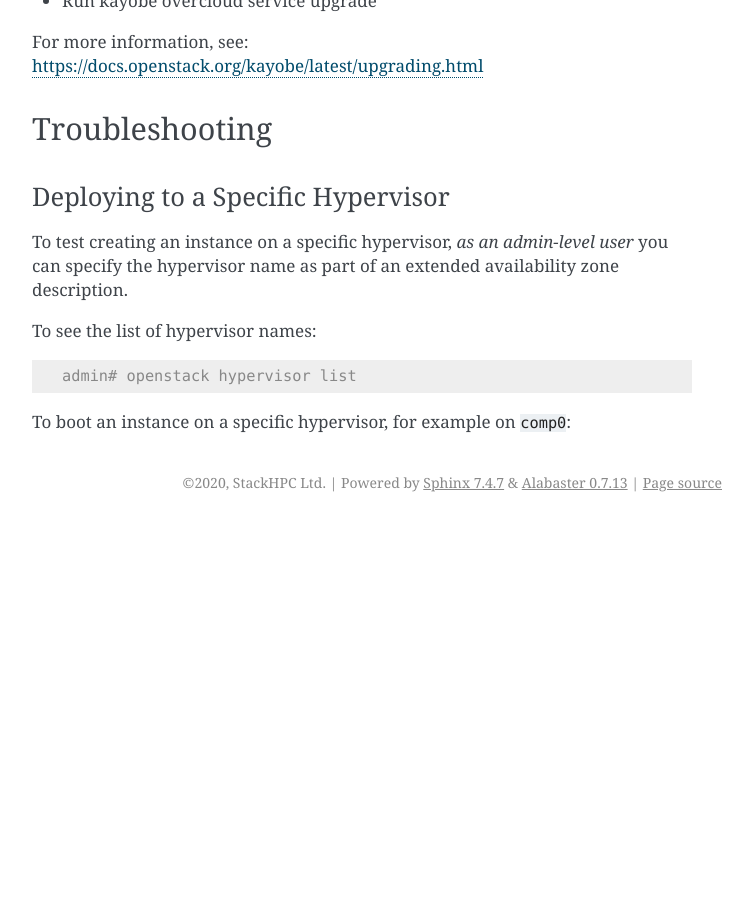
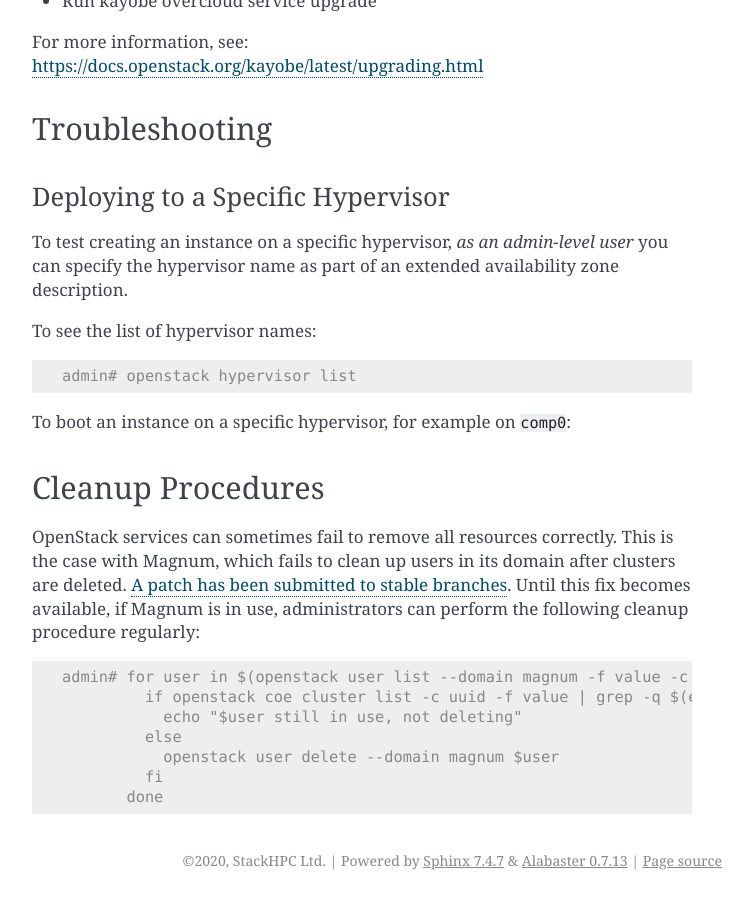
Before and after one commit to stackhpc/openstack-admin-guide, a Sphinx documentation site: the page built from source/operations_and_monitoring.rst, in a window 1280 px wide and 900 px high, scrolled down 10376 px. Shown: the whole window, without its empty margins (388-1141 px from the left). Built offline with Sphinx 7.4.7, drawn with Linux system fonts in a browser that asks for light colours; before the commit the page ends 10898 px from its top, so only the background shows below that.

Commit message:
Document cleanup procedure for Magnum

```diff
--- a/source/operations_and_monitoring.rst
+++ b/source/operations_and_monitoring.rst
@@ -654,3 +654,23 @@ To boot an instance on a specific hypervisor, for example on
    :substitutions:
 
    admin# openstack server create --flavor |flavor_name| --network |network_name| --key-name <key> --image CentOS8.2 --availability-zone nova::|hypervisor_hostname| vm-name
+
+Cleanup Procedures
+==================
+
+OpenStack services can sometimes fail to remove all resources correctly. This
+is the case with Magnum, which fails to clean up users in its domain after
+clusters are deleted. `A patch has been submitted to stable branches
+<https://review.opendev.org/#/q/Ibadd5b57fe175bb0b100266e2dbcc2e1ea4efcf9>`__.
+Until this fix becomes available, if Magnum is in use, administrators can
+perform the following cleanup procedure regularly:
+
+.. code-block:: console
+
+   admin# for user in $(openstack user list --domain magnum -f value -c Name | grep -v magnum_trustee_domain_admin); do
+            if openstack coe cluster list -c uuid -f value | grep -q $(echo $user | sed 's/_[0-9a-f]*$//'); then
+              echo "$user still in use, not deleting"
+            else
+              openstack user delete --domain magnum $user
+            fi
+          done
```
